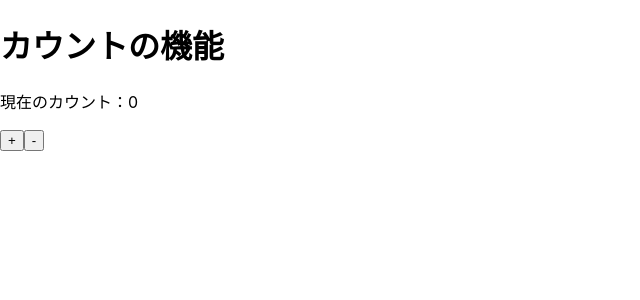
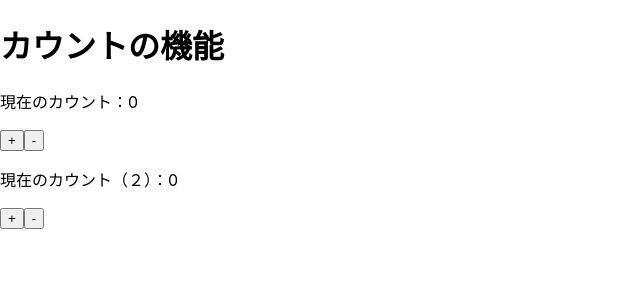
Before and after one commit to DaikiMaki/practice-react, a React (Create React App) app: page / in a window 1280 px wide. Shown: the top 300 px of the page, without its empty margins (0-640 px from the left). Built offline with nearby package versions, Linux system fonts and the light colour scheme.

Commit message:
ライフサイクルと副作用（useEffect）

```diff
--- a/src/components/Count.jsx
+++ b/src/components/Count.jsx
@@ -1,7 +1,12 @@
-import React, {useState} from 'react'
+import React, {useState, useEffect} from 'react'
 
 const Count = () => {
   const [count, setCount] = useState(0);
+  const [count2, setCount2] = useState(0);
+
+  useEffect(() => {
+    console.log("useEffectが実行されました");
+  }, [count2])
 
   const countUp = () => {
     setCount(count + 1);
@@ -16,6 +21,9 @@ const Count = () => {
       <p>現在のカウント：{count}</p>
       <button onClick={() => countUp()}>+</button>
       <button onClick={() => countDown()}>-</button>
+      <p>現在のカウント（２）：{count2}</p>
+      <button onClick={() => setCount2(count2+1)}>+</button>
+      <button onClick={() => setCount2(count2-1)}>-</button>
     </>
   )
 }
```
